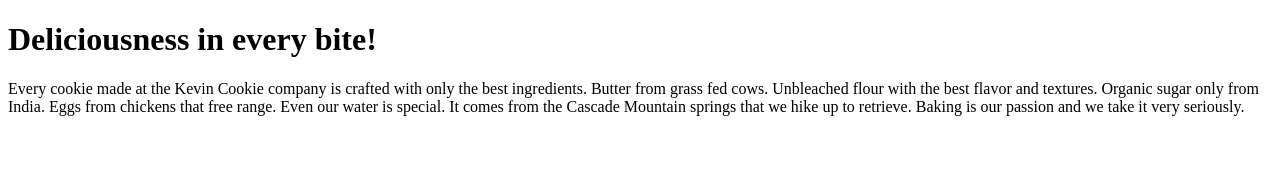
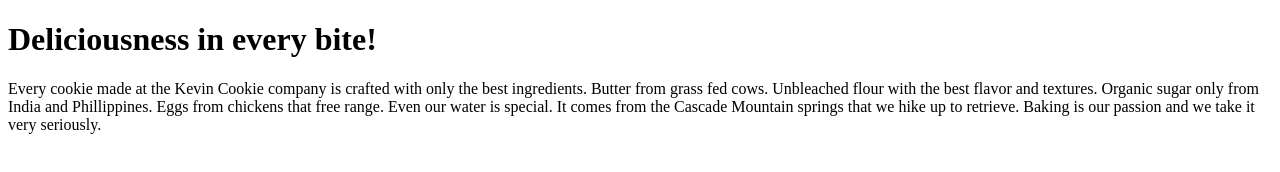
Before and after one commit to LePMGC/KevinCookieCompany.com, a plain HTML site: page index.htm in a window 1280 px wide. Drawn offline with Linux system fonts and the light colour scheme.

Commit message:
Update index.htm

```diff
--- a/index.htm
+++ b/index.htm
@@ -3,7 +3,7 @@
 <body>
 
 <h1>Deliciousness in every bite!</h1>
-<p>Every cookie made at the Kevin Cookie company is crafted with only the best ingredients. Butter from grass fed cows. Unbleached flour with the best flavor and textures. Organic sugar only from India. Eggs from chickens that free range. Even our water is special. It comes from the Cascade Mountain springs that we hike up to retrieve. Baking is our passion and we take it very seriously.</p>
+<p>Every cookie made at the Kevin Cookie company is crafted with only the best ingredients. Butter from grass fed cows. Unbleached flour with the best flavor and textures. Organic sugar only from India and Phillippines. Eggs from chickens that free range. Even our water is special. It comes from the Cascade Mountain springs that we hike up to retrieve. Baking is our passion and we take it very seriously.</p>
 
 </body>
 </html>
```
